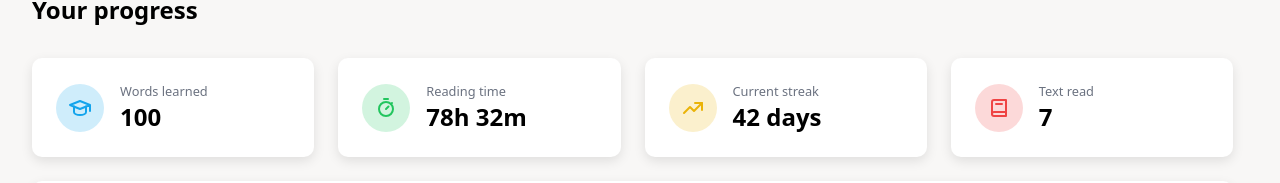
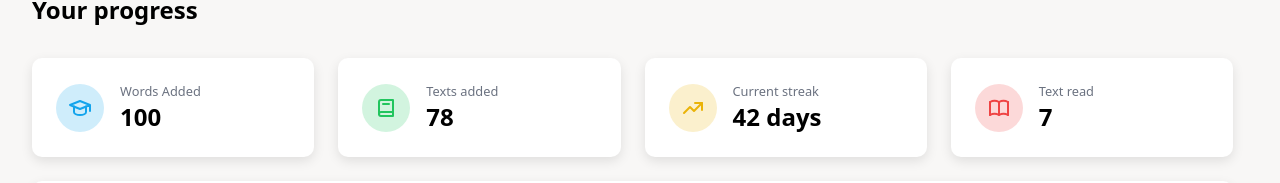
Before and after one commit to DynamesLuis/Practice-English-App, a React app in the folder Frontend/: page /home in a window 1280 px wide. Shown: the part 130-313 px from the top of the page. Built offline with nearby package versions, Linux system fonts and the light colour scheme; sample sign-in values are in the browser's storage; the HTML template or start-up script is replaced by a standard one.

Commit message:
chore(ui): change icons from text activity in home

```diff
--- a/Frontend/src/pages/HomePage.jsx
+++ b/Frontend/src/pages/HomePage.jsx
@@ -16,25 +16,17 @@ export default function HomePage() {
             </svg>
           </span>
           <div>
-            <p>Words learned</p>
+            <p>Words Added</p>
             <p>100</p>
           </div>
         </div>
         <div className={styles.div2}>
           <span>
-            <svg xmlns="http://www.w3.org/2000/svg" width="24" height="24" viewBox="0 0 24 24" fill="none"
-              stroke="#22c55e" strokeWidth="2" strokeLinecap="round" strokeLinejoin="round"
-              className="icon icon-tabler icons-tabler-outline icon-tabler-stopwatch">
-              <path stroke="none" d="M0 0h24v24H0z" fill="none" />
-              <path d="M5 13a7 7 0 1 0 14 0a7 7 0 0 0 -14 0z" />
-              <path d="M14.5 10.5l-2.5 2.5" />
-              <path d="M17 8l1 -1" />
-              <path d="M14 3h-4" />
-            </svg>
+            <svg xmlns="http://www.w3.org/2000/svg" width="24" height="24" viewBox="0 0 24 24" fill="none" stroke="#22c55e" stroke-width="2" stroke-linecap="round" stroke-linejoin="round" class="icon icon-tabler icons-tabler-outline icon-tabler-book-2"><path stroke="none" d="M0 0h24v24H0z" fill="none" /><path d="M19 4v16h-12a2 2 0 0 1 -2 -2v-12a2 2 0 0 1 2 -2h12" /><path d="M19 16h-12a2 2 0 0 0 -2 2" /><path d="M9 8h6" /></svg>
           </span>
           <div>
-            <p>Reading time</p>
-            <p>78h 32m</p>
+            <p>Texts added</p>
+            <p>78</p>
           </div>
         </div>
         <div className={styles.div3}>
@@ -54,14 +46,7 @@ export default function HomePage() {
         </div>
         <div className={styles.div4}>
           <span>
-            <svg xmlns="http://www.w3.org/2000/svg" width="24" height="24" viewBox="0 0 24 24" fill="none"
-              stroke="#ef4444" strokeWidth="2" strokeLinecap="round" strokeLinejoin="round"
-              classn="icon icon-tabler icons-tabler-outline icon-tabler-book-2">
-              <path stroke="none" d="M0 0h24v24H0z" fill="none" />
-              <path d="M19 4v16h-12a2 2 0 0 1 -2 -2v-12a2 2 0 0 1 2 -2h12z" />
-              <path d="M19 16h-12a2 2 0 0 0 -2 2" />
-              <path d="M9 8h6" />
-            </svg>
+            <svg xmlns="http://www.w3.org/2000/svg" width="24" height="24" viewBox="0 0 24 24" fill="none" stroke="#ef4444" stroke-width="2" stroke-linecap="round" stroke-linejoin="round" class="icon icon-tabler icons-tabler-outline icon-tabler-book"><path stroke="none" d="M0 0h24v24H0z" fill="none" /><path d="M3 19a9 9 0 0 1 9 0a9 9 0 0 1 9 0" /><path d="M3 6a9 9 0 0 1 9 0a9 9 0 0 1 9 0" /><path d="M3 6l0 13" /><path d="M12 6l0 13" /><path d="M21 6l0 13" /></svg>
           </span>
           <div>
             <p>Text read</p>
```
